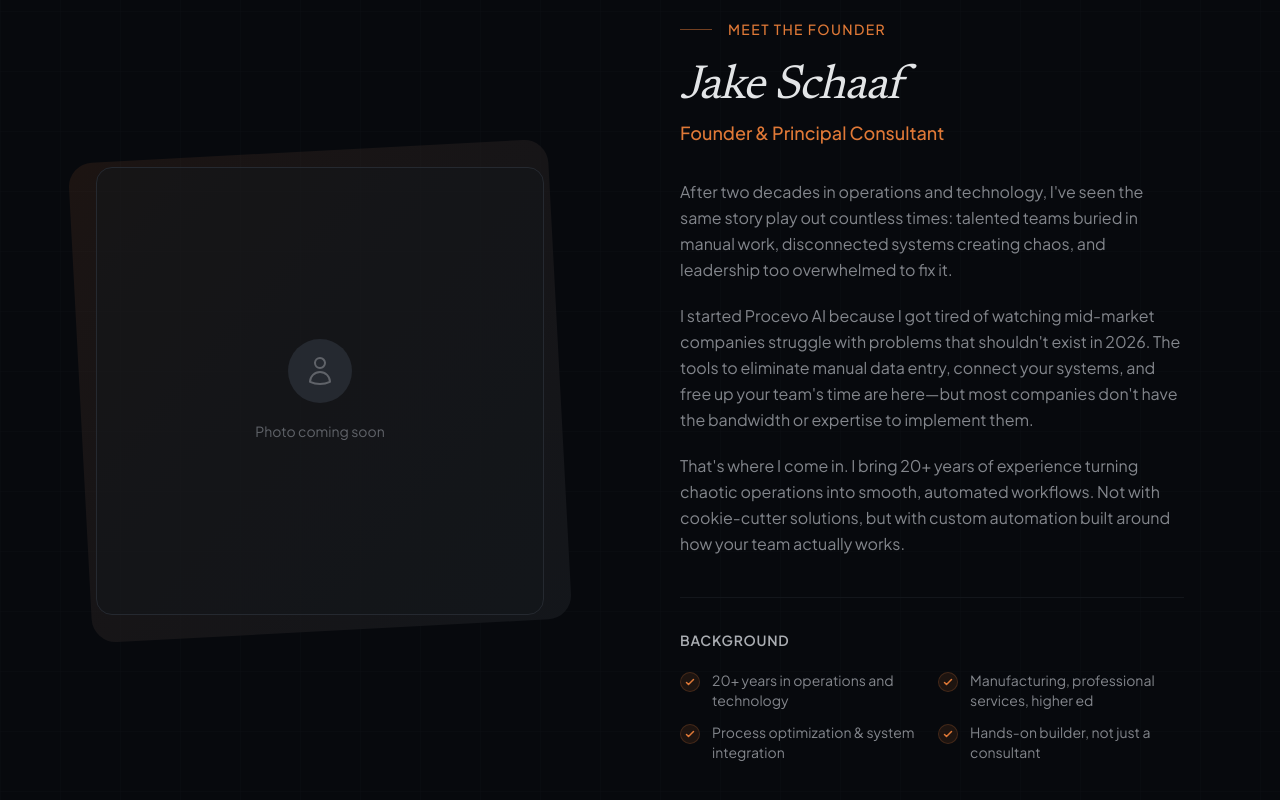
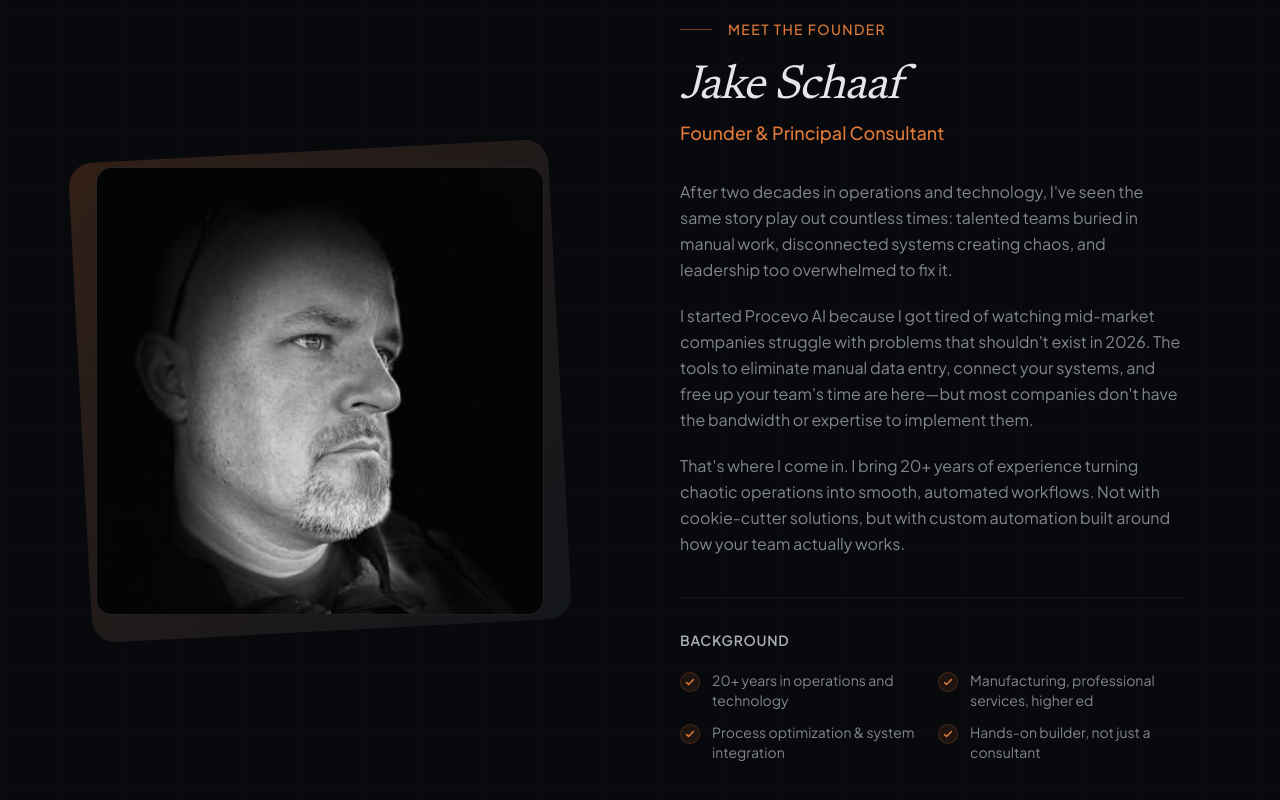
Before and after one commit to jakeschaaf/ProcevoAIWeb, a Next.js app: page /about in a window 1280 px wide. Shown: the part 909-1709 px from the top of the page. Built offline with nearby package versions, Linux system fonts and the light colour scheme.

Commit message:
feat(about): add founder headshot image

```diff
--- a/app/(marketing)/about/page.tsx
+++ b/app/(marketing)/about/page.tsx
@@ -1,4 +1,5 @@
 import type { Metadata } from 'next';
+import Image from 'next/image';
 import { Hero } from '@/components/hero';
 import { Container } from '@/components/ui/container';
 import { CTA } from '@/components/cta';
@@ -31,19 +32,18 @@
 
         <Container size="lg" className="relative">
           <div className="grid items-center gap-12 lg:gap-20 lg:grid-cols-2">
-            {/* Photo placeholder */}
+            {/* Headshot */}
             <div className="mx-auto max-w-md lg:mx-0">
               <div className="relative">
-                <div className="absolute -inset-4 bg-gradient-to-br from-accent-500/10 to-slate-800 rounded-3xl transform -rotate-3" />
-                <div className="relative flex aspect-square items-center justify-center rounded-2xl bg-slate-800/50 border border-slate-700 overflow-hidden">
-                  <div className="text-center p-8">
-                    <div className="w-16 h-16 mx-auto mb-4 rounded-full bg-slate-700 flex items-center justify-center">
-                      <svg className="w-8 h-8 text-slate-500" fill="none" viewBox="0 0 24 24" stroke="currentColor" strokeWidth={1.5}>
-                        <path strokeLinecap="round" strokeLinejoin="round" d="M15.75 6a3.75 3.75 0 11-7.5 0 3.75 3.75 0 017.5 0zM4.501 20.118a7.5 7.5 0 0114.998 0A17.933 17.933 0 0112 21.75c-2.676 0-5.216-.584-7.499-1.632z" />
-                      </svg>
-                    </div>
-                    <span className="text-sm text-slate-500">Photo coming soon</span>
-                  </div>
+                <div className="absolute -inset-4 bg-gradient-to-br from-accent-500/20 to-slate-800 rounded-3xl transform -rotate-3" />
+                <div className="relative aspect-square rounded-2xl overflow-hidden border border-slate-700/50">
+                  <Image
+                    src="/images/jake-headshot.jpg"
+                    alt="Jake Schaaf - Founder of Procevo AI"
+                    fill
+                    className="object-cover"
+                    priority
+                  />
                 </div>
               </div>
             </div>
```
Also changed, not shown: public/images/jake-headshot.jpg (added).
